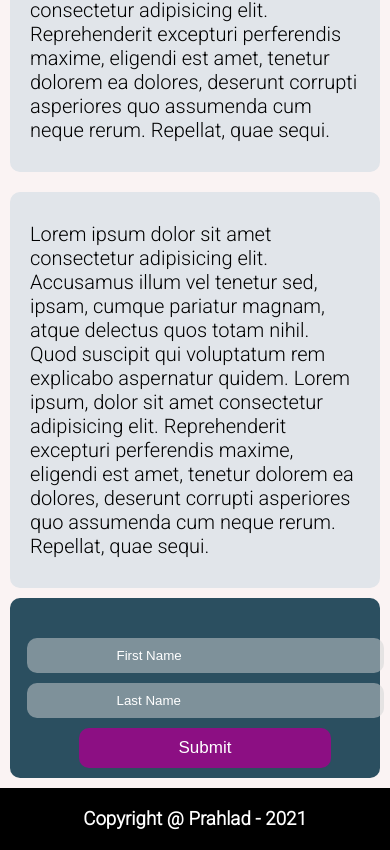
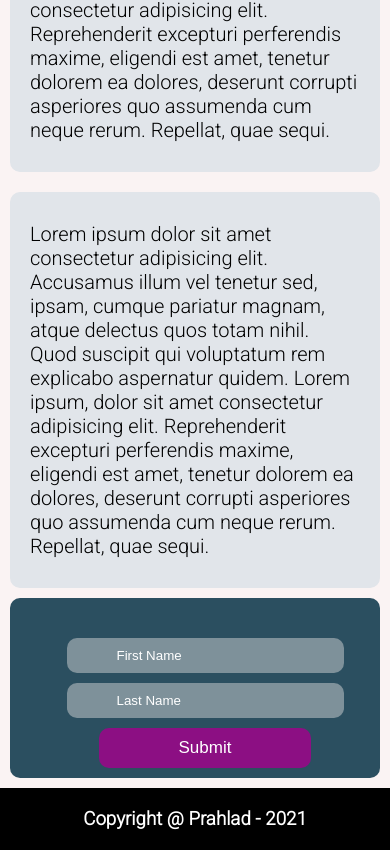
Before and after one commit to V-Prahlad/workshop, a plain HTML site: page index.html in a window 390 px wide. Shown: the part 561-1411 px from the top of the page. Drawn offline with Linux system fonts and the light colour scheme.

Commit message:
Update style.css

```diff
--- a/style.css
+++ b/style.css
@@ -157,6 +157,14 @@ button {
   .first {
     margin-bottom: 2rem;
   }
+
+  .form input {
+    padding: 1rem 5rem;
+  }
+
+  button {
+    padding: 1rem 8rem;
+  }
 }
 
 @media (min-width: 800px) {
```
